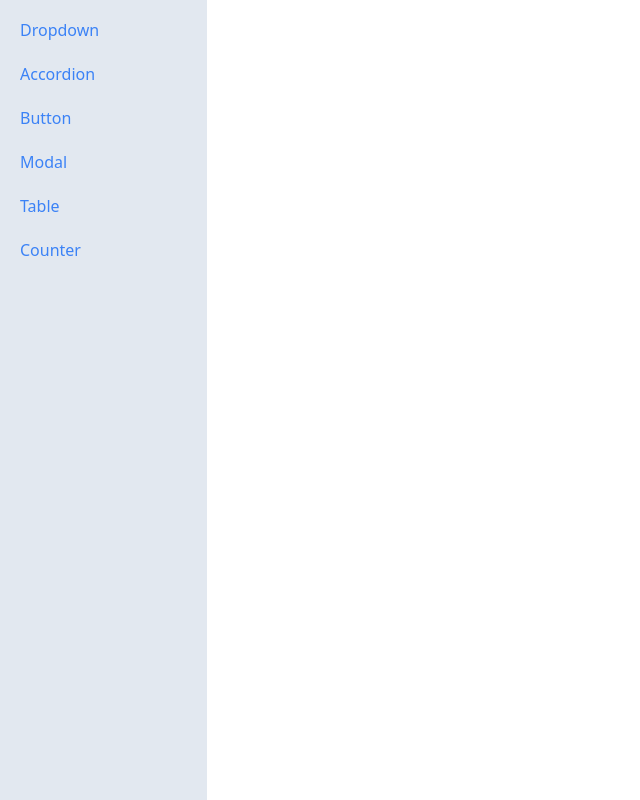
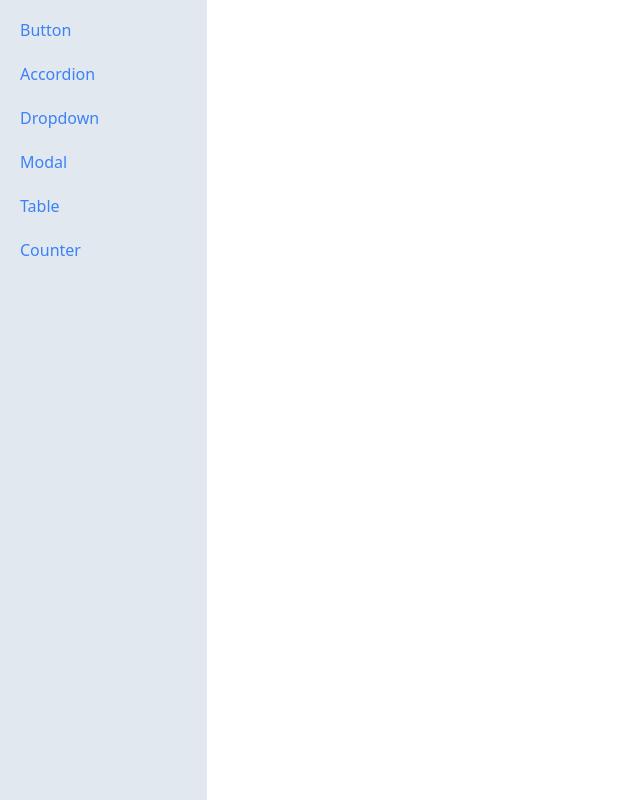
Before and after one commit to cjrojasb/personal-ui, a React (Create React App) app: page / in a window 1280 px wide. Shown: the whole page, without its empty margins (0-640 px from the left). Built offline with nearby package versions, Linux system fonts and the light colour scheme.

Commit message:
feat: add routes constants for use with map in router

```diff
--- a/src/components/organisms/Sidebar.tsx
+++ b/src/components/organisms/Sidebar.tsx
@@ -1,33 +1,25 @@
-import classNames from "classnames";
-import { NavLink } from "react-router-dom";
+import classNames from 'classnames';
+import { ROUTES } from 'constants/routes';
+import { NavLink } from 'react-router-dom';
 
 function Sidebar() {
-  const links = [
-    { label: "Dropdown", path: "dropdown" },
-    { label: "Accordion", path: "accordion" },
-    { label: "Button", path: "button" },
-    { label: "Modal", path: "modal" },
-    { label: "Table", path: "table" },
-    { label: "Counter", path: "counter" },
-  ];
-
   const customClass = (isActive: boolean) =>
-    classNames("text-blue-500 ps-2 h-9 flex items-center", {
-      "border-l-4 border-l-blue-500 font-bold": isActive,
+    classNames('text-blue-500 ps-2 h-9 flex items-center', {
+      'border-l-4 border-l-blue-500 font-bold': isActive,
     });
 
-  const renderedLinks = links.map(({ label, path }) => (
+  const renderedLinks = ROUTES.map(({ label, path }) => (
     <NavLink
       key={label}
       to={path}
       className={({ isActive }) => customClass(isActive)}
     >
-      {label}{" "}
+      {label}{' '}
     </NavLink>
   ));
 
   return (
-    <div className="sticky top-0 overflow-y-scroll flex flex-col gap-2 bg-slate-200 h-screen col-span-1 p-3 items-start">
+    <div className='sticky top-0 overflow-y-scroll flex flex-col gap-2 bg-slate-200 h-screen col-span-1 p-3 items-start'>
       {renderedLinks}
     </div>
   );
--- /dev/null
+++ b/src/constants/routes.tsx
@@ -0,0 +1,39 @@
+import AccordionPage from 'components/pages/AccordionPage';
+import ButtonsPage from 'components/pages/ButtonsPage';
+import DropdownPage from 'components/pages/DropdownPage';
+import ModalPage from 'components/pages/ModalPage';
+import TablePage from 'components/pages/TablePage';
+import CounterPage from 'components/pages/CounterPage';
+
+export const ROUTES = [
+  {
+    label: 'Button',
+    path: 'button',
+    element: <ButtonsPage />,
+  },
+  {
+    label: 'Accordion',
+    path: 'accordion',
+    element: <AccordionPage />,
+  },
+  {
+    label: 'Dropdown',
+    path: 'dropdown',
+    element: <DropdownPage />,
+  },
+  {
+    label: 'Modal',
+    path: 'modal',
+    element: <ModalPage />,
+  },
+  {
+    label: 'Table',
+    path: 'table',
+    element: <TablePage />,
+  },
+  {
+    label: 'Counter',
+    path: 'counter',
+    element: <CounterPage initialCount={10} />,
+  },
+];
```
Also changed, not shown: src/routes/router.tsx (+9 -36 lines).
